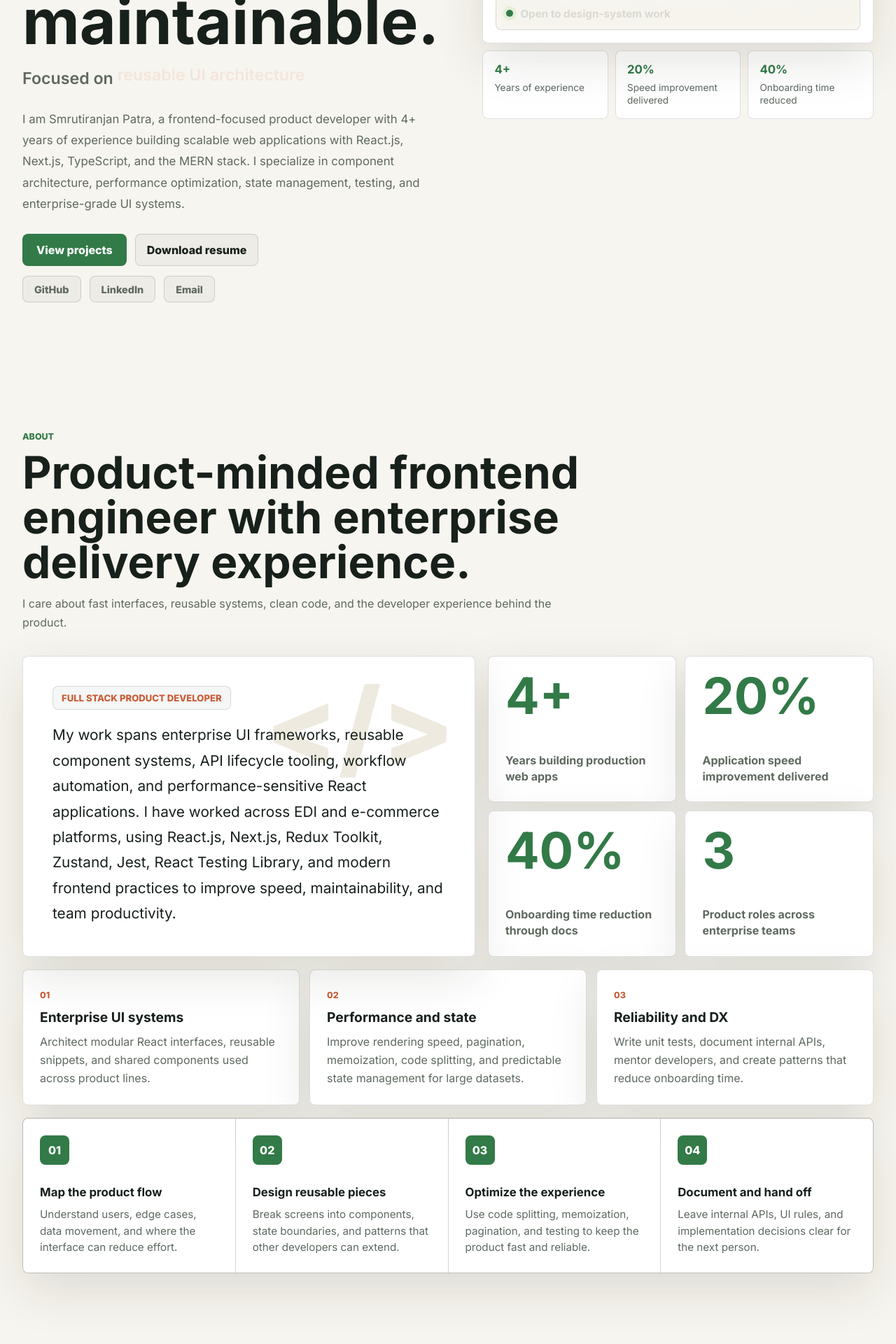
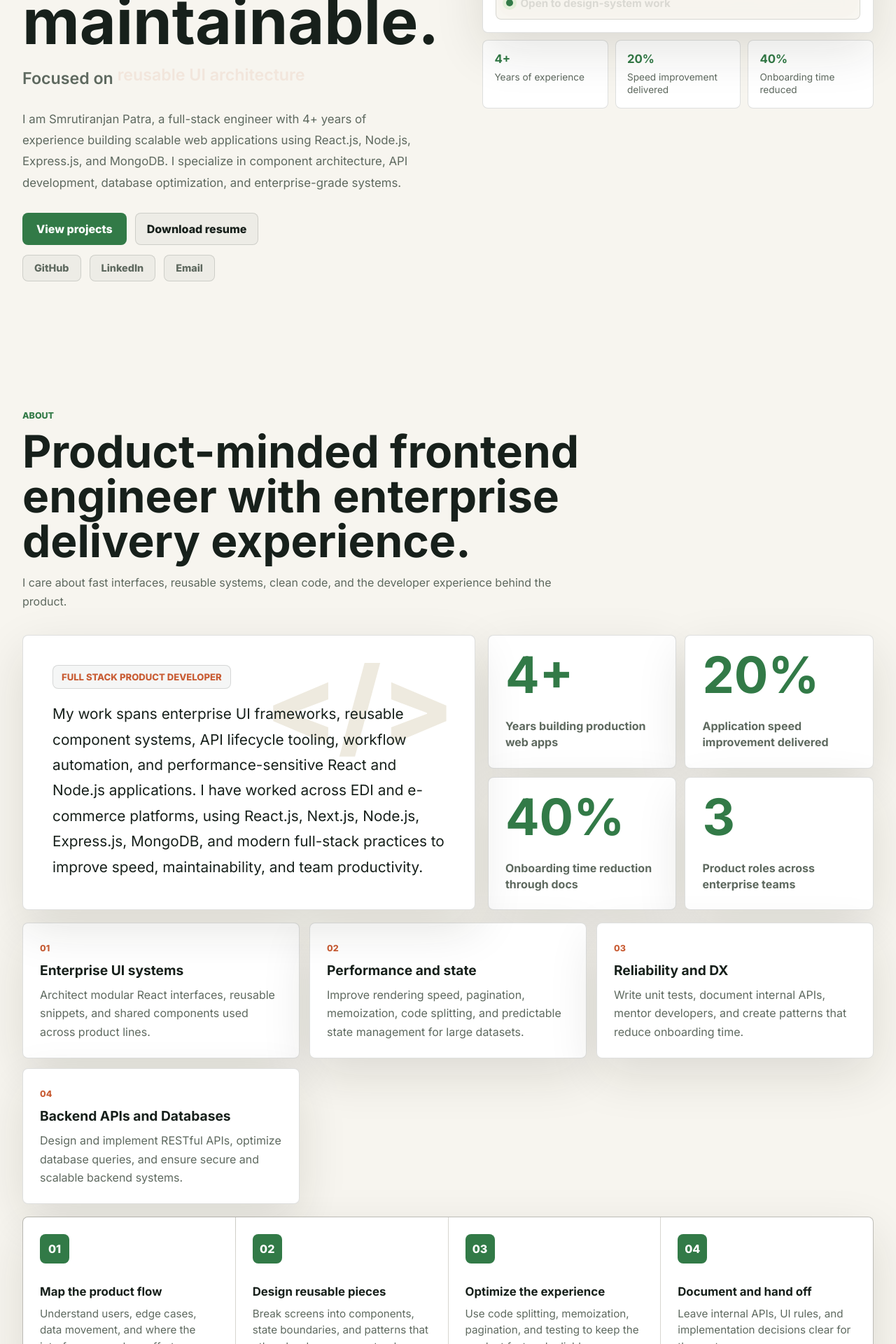
Before and after one commit to Smrutiranjan-Patra/portfolio, a React (Create React App) app: page / in a window 1280 px wide. Shown: the part 775-2695 px from the top of the page at 70% size. Built offline with nearby package versions, Linux system fonts and the light colour scheme.

Commit message:
feat: Update portfolio details to reflect full-stack engineering experience and optimize descriptions

```diff
--- a/src/data/portfolio.js
+++ b/src/data/portfolio.js
@@ -9,7 +9,6 @@ import mongo from "../compoents/images/mongodb.png";
 import react from "../compoents/images/react.png";
 import redux from "../compoents/images/redux.png";
 import github from "../compoents/images/github.png";
-import heroku from "../compoents/images/heroku.png";
 
 export const portfolio = {
   name: "Smrutiranjan Patra",
@@ -40,7 +39,7 @@ export const portfolio = {
     focusItems: [
       {
         label: "React and Next.js systems",
-        availability: "Open to senior frontend roles",
+        availability: "Open to senior engineer roles",
       },
       {
         label: "performance optimization",
@@ -60,7 +59,7 @@ export const portfolio = {
       },
     ],
     description:
-      "I am Smrutiranjan Patra, a frontend-focused product developer with 4+ years of experience building scalable web applications with React.js, Next.js, TypeScript, and the MERN stack. I specialize in component architecture, performance optimization, state management, testing, and enterprise-grade UI systems.",
+      "I am Smrutiranjan Patra, a full-stack engineer with 4+ years of experience building scalable web applications using React.js, Node.js, Express.js, and MongoDB. I specialize in component architecture, API development, database optimization, and enterprise-grade systems.",
     actions: [
       { label: "View projects", href: "#project", variant: "primary" },
       { label: "Download resume", href: "resume", variant: "secondary", external: true },
@@ -85,7 +84,7 @@ export const portfolio = {
     headline: "Product-minded frontend engineer with enterprise delivery experience.",
     subheadline: "I care about fast interfaces, reusable systems, clean code, and the developer experience behind the product.",
     description:
-      "My work spans enterprise UI frameworks, reusable component systems, API lifecycle tooling, workflow automation, and performance-sensitive React applications. I have worked across EDI and e-commerce platforms, using React.js, Next.js, Redux Toolkit, Zustand, Jest, React Testing Library, and modern frontend practices to improve speed, maintainability, and team productivity.",
+      "My work spans enterprise UI frameworks, reusable component systems, API lifecycle tooling, workflow automation, and performance-sensitive React and Node.js applications. I have worked across EDI and e-commerce platforms, using React.js, Next.js, Node.js, Express.js, MongoDB, and modern full-stack practices to improve speed, maintainability, and team productivity.",
     metrics: [
       { value: "4+", label: "Years building production web apps" },
       { value: "20%", label: "Application speed improvement delivered" },
@@ -110,6 +109,12 @@ export const portfolio = {
         title: "Reliability and DX",
         description:
           "Write unit tests, document internal APIs, mentor developers, and create patterns that reduce onboarding time.",
+      },
+      {
+        number: "04",
+        title: "Backend APIs and Databases",
+        description:
+          "Design and implement RESTful APIs, optimize database queries, and ensure secure and scalable backend systems.",
       },
     ],
     workflow: [
```
